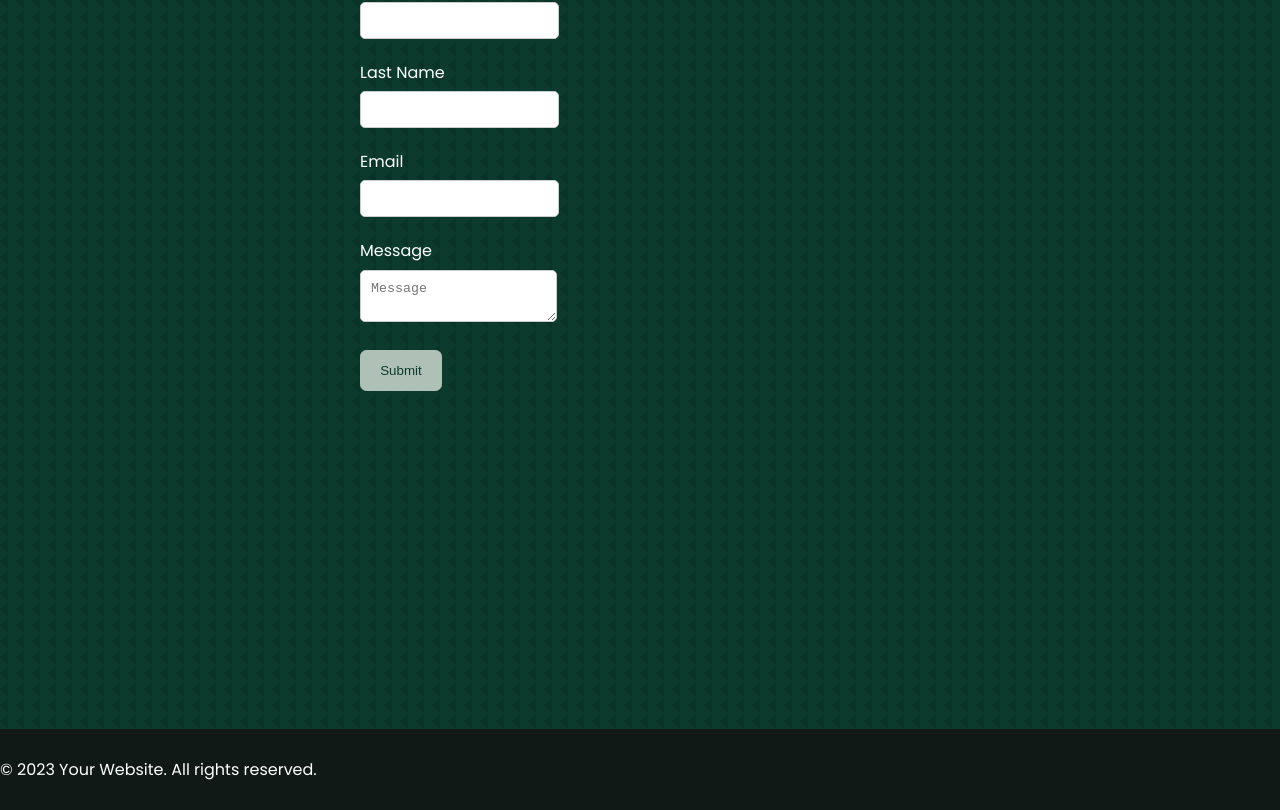
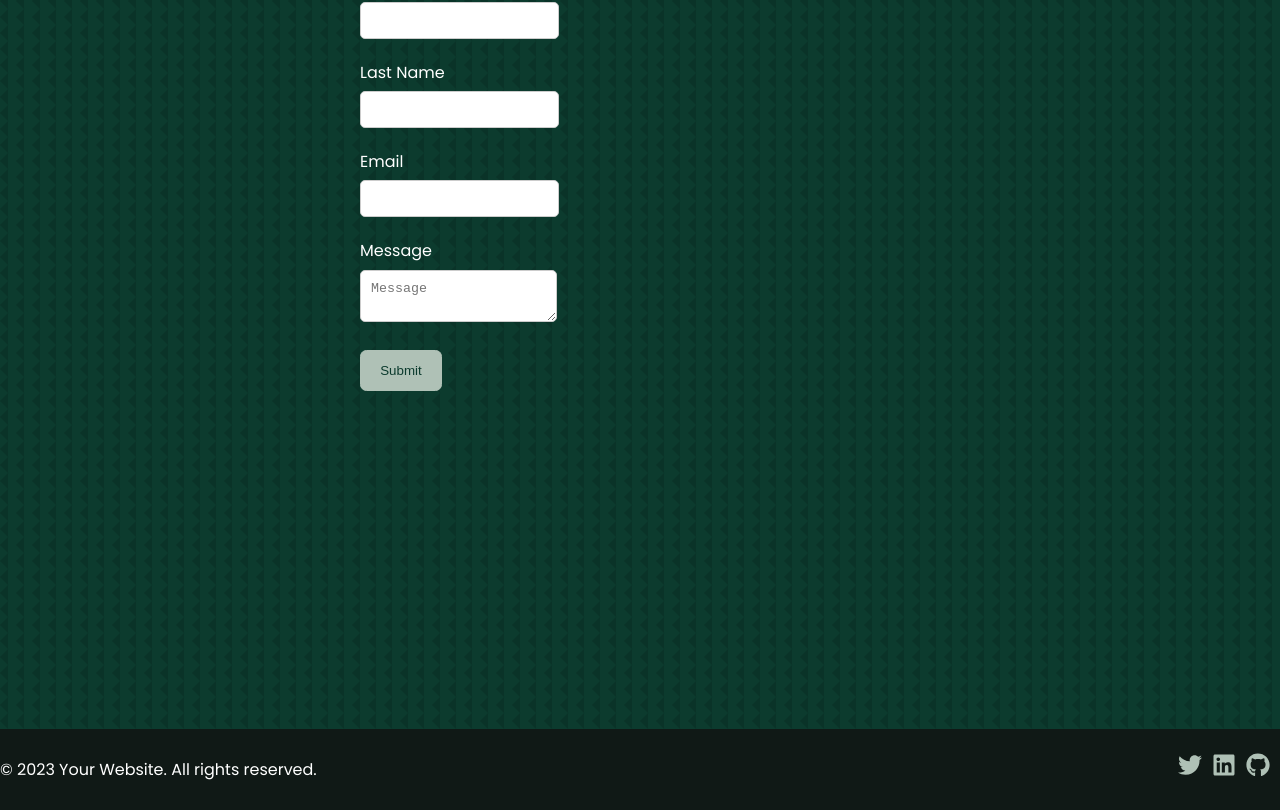
Before and after one commit to MillieMuteti/myPortfolio, a React (Vite) app: page / in a window 1280 px wide. Shown: the part 5639-6449 px from the top of the page. Built offline with nearby package versions, Linux system fonts and the light colour scheme.

Commit message:
add socials on footer

```diff
--- a/src/components/footer/Footer.jsx
+++ b/src/components/footer/Footer.jsx
@@ -1,5 +1,8 @@
 import React from 'react';
 import './footer.css';
+import {FaTwitter} from 'react-icons/fa'
+import  {FaLinkedin} from 'react-icons/fa'
+import {FaGithub} from 'react-icons/fa'
 
 const Footer = () => {
   return (
@@ -9,15 +12,9 @@ const Footer = () => {
           <p>&copy; 2023 Your Website. All rights reserved.</p>
         </div>
         <div className="footer-social">
-          <a href="https://www.twitter.com">
-            <i className="fab fa-twitter"></i>
-          </a>
-          <a href="https://www.linkedin.com">
-            <i className="fab fa-linkedin"></i>
-          </a>
-          <a href="https://www.github.com">
-            <i className="fab fa-github"></i>
-          </a>
+          <a href="https://www.twitter.com"><FaTwitter /></a>
+          <a href="https://www.linkedin.com"><FaLinkedin /></a>
+          <a href="https://www.github.com"><FaGithub /></a>
         </div>
       </div>
     </footer>
--- a/src/components/footer/footer.css
+++ b/src/components/footer/footer.css
@@ -12,10 +12,11 @@ footer {
 
   .footer-text p {
     margin: 0;
+
   }
 
   .footer-social a {
-    color: var(--color-white);
+
     margin-right: 10px;
     font-size: 24px;
   }
@@ -35,6 +36,7 @@ footer {
 
     .footer-social a {
       margin-right: 5px;
+      color: var(--color-white);
     }
   }
 
```
